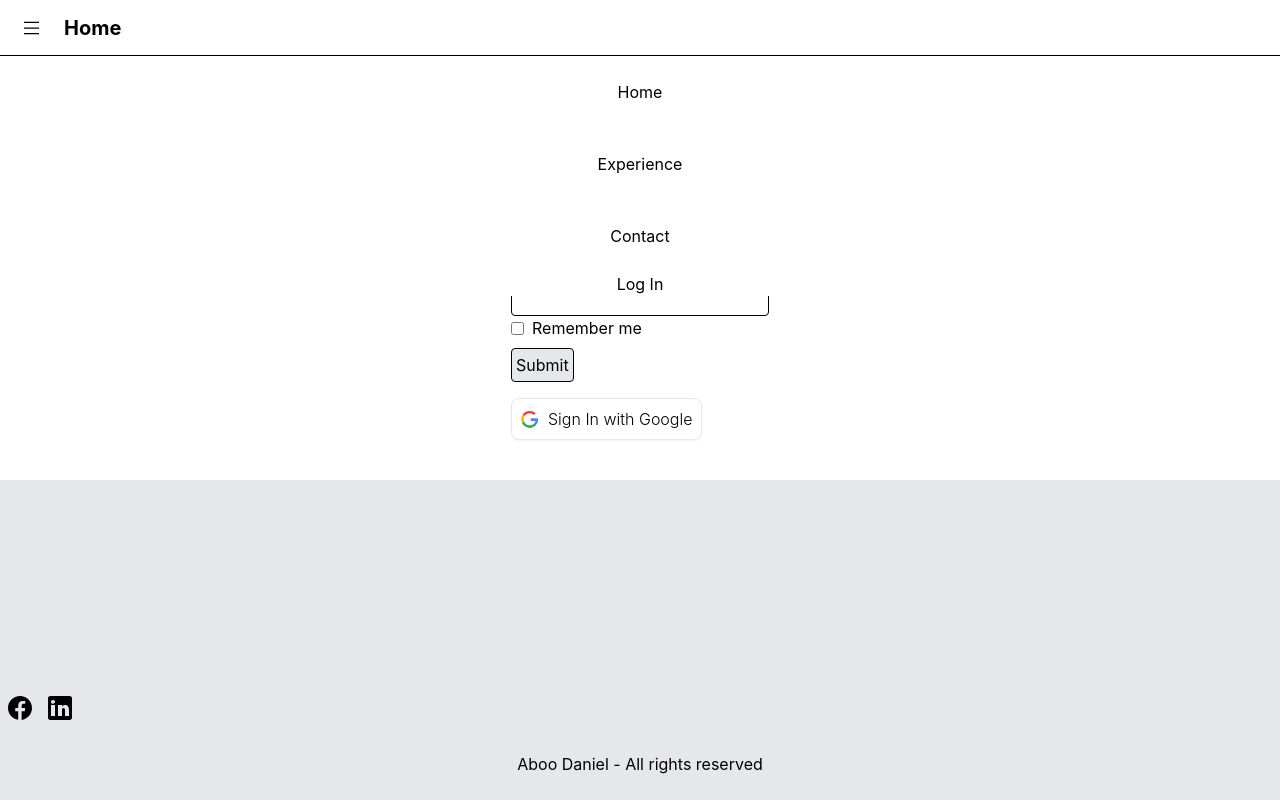
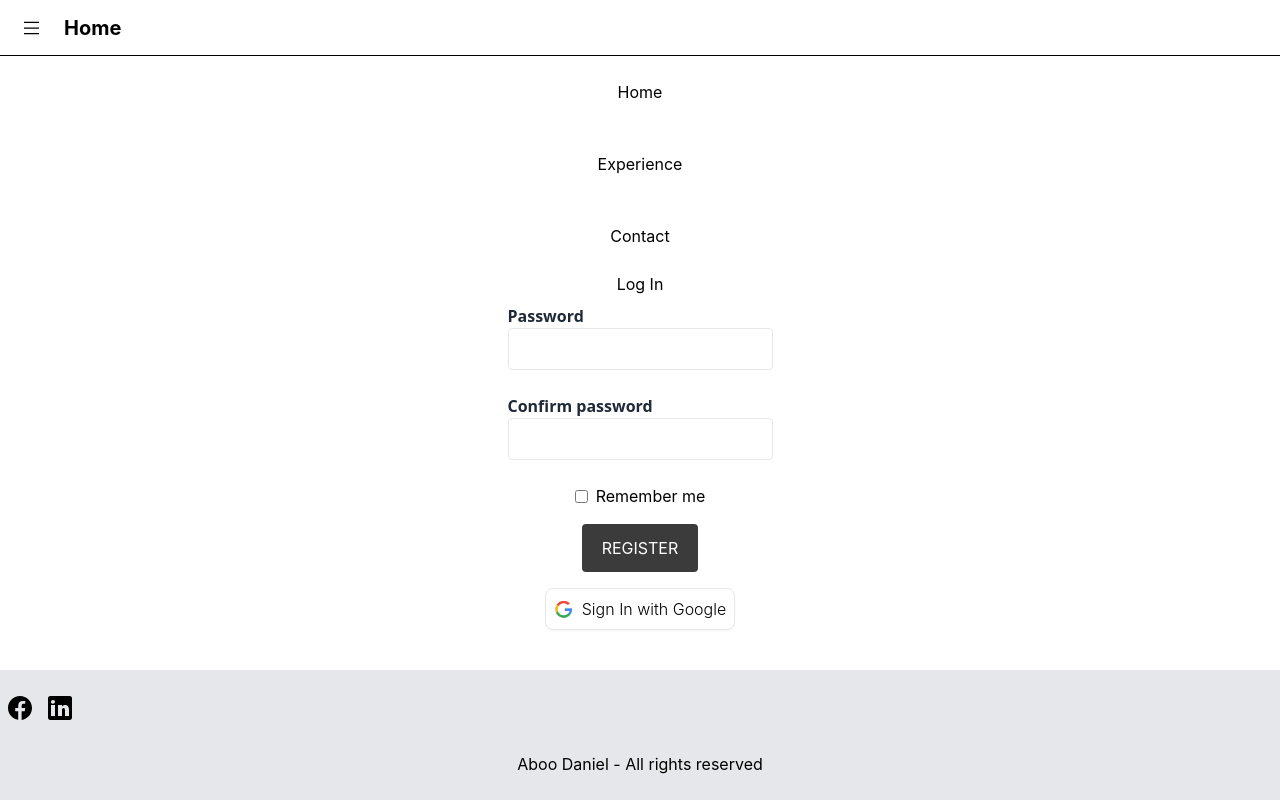
Before and after one commit to Daboo1998/aboodaniel-react-client, a React (Create React App) app: page /register in a window 1280 px wide. Built offline with nearby package versions, Linux system fonts and the light colour scheme; no server answers.

Commit message:
Changed login and logout inputs to generic inputs (same as in contact)

```diff
--- a/src/components/atoms/buttons and links/PageNavigatorBarLink.tsx
+++ b/src/components/atoms/buttons and links/PageNavigatorBarLink.tsx
@@ -7,11 +7,16 @@ export interface PageNavigatorBarLinkProps extends LinkProps {
     pageTitle: string
 }
 
-const PageNavigatorBarLink: React.FC<PageNavigatorBarLinkProps> = ({to, children, pageTitle}) => {
+const PageNavigatorBarLink: React.FC<PageNavigatorBarLinkProps> = ({
+    to,
+    children,
+    pageTitle
+}) => {
     const pageNavigatorBar = useContext(PageNavigatorBarContext);
     const history = useHistory();
 
     const handleClick = (e: React.MouseEvent) => {
+        e.preventDefault();
         pageNavigatorBar.hide();
         pageNavigatorBar.setCurrentTitle(pageTitle);
     };
--- a/src/components/atoms/buttons and links/SignInWithGoogleButton.tsx
+++ b/src/components/atoms/buttons and links/SignInWithGoogleButton.tsx
@@ -6,8 +6,7 @@ export interface SignInWithGoogleButtonProps {
 
 const SignInWithGoogleButton: React.FC<SignInWithGoogleButtonProps> = ({ onClick }) => (
     <button
-        className="flex flex-row items-center p-2 border border-gray-200 rounded-lg w-max shadow-sm
-                             hover:border-blue-800"
+        className="flex flex-row items-center p-2 border border-gray-200 rounded-lg w-max shadow-sm hover:border-blue-800"
         onClick={onClick}
     >
         <img className="w-5" src="images/googleIcon.png" alt="" />
--- /dev/null
+++ b/src/components/atoms/buttons and links/SubmitButton.tsx
@@ -0,0 +1,13 @@
+import React from "react";
+
+export interface SubmitButtonProps {
+    label: string;
+}
+
+const SubmitButton: React.FC<SubmitButtonProps> = ({label}) => (
+    <button type="submit" className="bg-submit text-white rounded py-3 px-5 uppercase <md:w-full">
+        {label}
+    </button>
+);
+
+export default SubmitButton;
--- /dev/null
+++ b/src/components/atoms/input/ShouldRememberUserCheckbox.tsx
@@ -0,0 +1,19 @@
+import React from "react";
+
+export interface ShouldRememberUserCheckboxProps {
+    shouldRememberUser: boolean;
+    setShouldRememberUser: (value: boolean) => void;
+}
+
+const ShouldRememberUserCheckbox: React.FC<ShouldRememberUserCheckboxProps> = (props) => (
+    <div className="flex flex-row items-center">
+        <input
+            type="checkbox"
+            checked={props.shouldRememberUser}
+            onChange={e => props.setShouldRememberUser(e.target.checked)}
+        />
+        <p className="pl-2">Remember me</p>
+    </div>
+);
+
+export default ShouldRememberUserCheckbox;
--- a/src/components/atoms/input/TextAreaInput.tsx
+++ b/src/components/atoms/input/TextAreaInput.tsx
@@ -3,14 +3,19 @@ import {TextInputProps} from "./TextInput";
 
 export interface TextAreaInputProps extends TextInputProps {}
 
-const TextAreaInput: React.FC<TextAreaInputProps> = ({ name , children, value, onChange}) => {
+const TextAreaInput: React.FC<TextAreaInputProps> = ({
+    name ,
+    label,
+    value,
+    onChange
+}) => {
     const handleChange = (e: React.ChangeEvent<HTMLTextAreaElement>) => {
         e.preventDefault();
         onChange?.(e.target.value);
     };
 
     return <p className="text-gray-800 font-sans font-bold w-full">
-        <label htmlFor={name} className="mb-2">{children}<br />
+        <label htmlFor={name} className="mb-2">{label}<br />
             <textarea name={name} value={value} rows={10} aria-invalid onChange={handleChange}
                       className="border rounded-md border-gray-200 transition box-shadow-inner py-2 px-4 mb-2 >md:w-96 <md:w-full" />
         </label>
--- a/src/components/atoms/input/TextInput.tsx
+++ b/src/components/atoms/input/TextInput.tsx
@@ -4,9 +4,17 @@ export interface TextInputProps {
     name: string;
     value?: string;
     onChange?: (value: string) => void;
+    isPassword?: boolean;
+    label: string;
 }
 
-const TextInput: React.FC<TextInputProps> = ({ name , children, value, onChange}) => {
+const TextInput: React.FC<TextInputProps> = ({
+    name ,
+    label,
+    value,
+    onChange,
+    isPassword
+}) => {
     const handleChange = (e: React.ChangeEvent<HTMLInputElement>) => {
         e.preventDefault();
         onChange?.(e.target.value);
@@ -14,8 +22,8 @@ const TextInput: React.FC<TextInputProps> = ({ name , children, value, onChange}
 
     return <p className="text-gray-800 font-sans font-bold w-full">
         <label htmlFor={name} className="mb-2">
-            {children}<br/>
-            <input type="text" value={value} aria-invalid onChange={handleChange} name={name}
+            {label}<br/>
+            <input type={isPassword ? "password" : "text"} value={value} aria-invalid onChange={handleChange} name={name}
                    className="border rounded transition border-gray-200 box-shadow-inner py-2 px-4 mb-2 >md:w-96 <md:w-full" />
         </label>
     </p>;
--- a/src/components/layouts/pages/authentication/LoginPageLayout.tsx
+++ b/src/components/layouts/pages/authentication/LoginPageLayout.tsx
@@ -5,6 +5,9 @@ import {useAuth} from "../../../../contexts/AuthContext";
 import {useHistory} from "react-router-dom";
 import Link from "../../../atoms/buttons and links/Link";
 import SignInWithGoogleButton from "../../../atoms/buttons and links/SignInWithGoogleButton";
+import TextInput from "../../../atoms/input/TextInput";
+import ShouldRememberUserCheckbox from "../../../atoms/input/ShouldRememberUserCheckbox";
+import SubmitButton from "../../../atoms/buttons and links/SubmitButton";
 
 const LoginPageLayout: React.FC = () => {
     const [email, setEmail] = useState("");
@@ -61,46 +64,19 @@ const LoginPageLayout: React.FC = () => {
 
     return (
         <PageLayout>
-            <h1>Login</h1>
-            <div className="flex flex-col items-center h-full">
-                <Spacer />
-                <form className="w-min" onSubmit={handleSubmit}>
-                    <label>
-                        <p>Email</p>
-                        <input
-                            type="text"
-                            onChange={e => setEmail(e.target.value)}
-                            className="border border-black rounded px-1"
-                        />
-                    </label>
-                    <label>
-                        <p>Password</p>
-                        <input
-                            type="password"
-                            onChange={e => setPassword(e.target.value)}
-                            className="border border-black rounded px-1"
-                        />
-                    </label>
+            <h1 className="text-center">Login</h1>
+            <div className="flex flex-col items-center h-full pt-2">
+                <form className="w-min <md:w-full flex flex-col place-items-center space-y-4" onSubmit={handleSubmit}>
+                    <TextInput label="Email" name="email" onChange={setEmail} />
+                    <TextInput label="Password" name="password" onChange={setPassword} isPassword />
                     {!!errorMessage && <p className="text-red-600 text-sm">{errorMessage}</p>}
-                    <div className="flex flex-row items-center">
-                        <input
-                            type="checkbox"
-                            checked={shouldRememberUser}
-                            onChange={e => setShouldRememberUser(e.target.checked)}
-                        />
-                        <p className="pl-2">Remember me</p>
-                    </div>
-                    <div className="pt-2">
-                        <button type="submit" className="border border-black rounded bg-gray-200 dark:bg-black dark:hover:bg-gray-700 hover:bg-white p-1">Submit</button>
-                    </div>
-                    <div className="pt-2">
-                        <SignInWithGoogleButton onClick={handleLoginWithGoogle} />
-                    </div>
+                    <ShouldRememberUserCheckbox shouldRememberUser={shouldRememberUser} setShouldRememberUser={setShouldRememberUser}/>
+                    <SubmitButton label="log in" />
+                    <SignInWithGoogleButton onClick={handleLoginWithGoogle} />
                     <Link to="/register" className="text-blue-500 pt-2">
                         Register instead
                     </Link>
                 </form>
-                <Spacer />
             </div>
         </PageLayout>
     );
--- a/src/components/layouts/pages/authentication/RegisterPageLayout.tsx
+++ b/src/components/layouts/pages/authentication/RegisterPageLayout.tsx
@@ -5,6 +5,9 @@ import {useAuth} from "../../../../contexts/AuthContext";
 import {useHistory} from "react-router-dom";
 import "firebase/auth";
 import SignInWithGoogleButton from "../../../atoms/buttons and links/SignInWithGoogleButton";
+import SubmitButton from "../../../atoms/buttons and links/SubmitButton";
+import TextInput from "../../../atoms/input/TextInput";
+import ShouldRememberUserCheckbox from "../../../atoms/input/ShouldRememberUserCheckbox";
 
 const RegisterPageLayout: React.FC = () => {
     const [displayName, setDisplayName] = useState("");
@@ -72,44 +75,18 @@ const RegisterPageLayout: React.FC = () => {
 
     return (
         <PageLayout>
-            <h1>Register</h1>
-            <div className="flex flex-col items-center">
-                <form className="w-min" onSubmit={handleSubmit}>
-                    <label>
-                        <p>Display name: </p>
-                        <input type="text" onChange={e => setDisplayName(e.target.value)} className="border border-black rounded px-1" />
-                    </label>
-                    <label>
-                        <p>Email</p>
-                        <input type="text" onChange={e => setEmail(e.target.value)} className="border border-black rounded px-1" />
-                    </label>
-                    <label>
-                        <p>Password</p>
-                        <input type="password" onChange={e => setPassword(e.target.value)} className="border border-black rounded px-1" />
-                    </label>
-                    <label>
-                        <p>Confirm password</p>
-                        <input type="password" onChange={e => setPasswordConfirmation(e.target.value)} className="border border-black rounded px-1" />
-                    </label>
+            <h1 className="text-center">Register</h1>
+            <div className="flex flex-col items-center pt-2">
+                <form className="w-min <md:w-full flex flex-col place-items-center space-y-4" onSubmit={handleSubmit}>
+                    <TextInput label="Display Name" name="displayName" onChange={setDisplayName} />
+                    <TextInput label="Email" name="email" onChange={setEmail} />
+                    <TextInput label="Password" name="password" onChange={setPassword} isPassword />
+                    <TextInput label="Confirm password" name="passwordConfirmation" onChange={setPasswordConfirmation} isPassword />
                     {!!errorMessage && <p className="text-red-600 text-sm">{errorMessage}</p>}
-                    <div className="flex flex-row items-center">
-                        <input
-                            type="checkbox"
-                            checked={shouldRememberUser}
-                            onChange={e => setShouldRememberUser(e.target.checked)}
-                        />
-                        <p className="pl-2">Remember me</p>
-                    </div>
-                    <div className="pt-2">
-                        <button type="submit" className="border border-black rounded bg-gray-200 dark:bg-black dark:hover:bg-gray-700 hover:bg-white p-1">Submit</button>
-                    </div>
-                    <div className="pt-2">
-                        <div className="pt-2">
-                            <SignInWithGoogleButton onClick={handleRegisterWithGoogle} />
-                        </div>
-                    </div>
+                    <ShouldRememberUserCheckbox shouldRememberUser={shouldRememberUser} setShouldRememberUser={setShouldRememberUser}/>
+                    <SubmitButton label="register" />
+                    <SignInWithGoogleButton onClick={handleRegisterWithGoogle} />
                 </form>
-                <Spacer />
             </div>
         </PageLayout>
     );
```
Also changed, not shown: src/components/atoms/buttons and links/Link.tsx (+6 -1 lines), src/components/layouts/pages/general/ContactPageLayout.tsx (+4 -4 lines).
